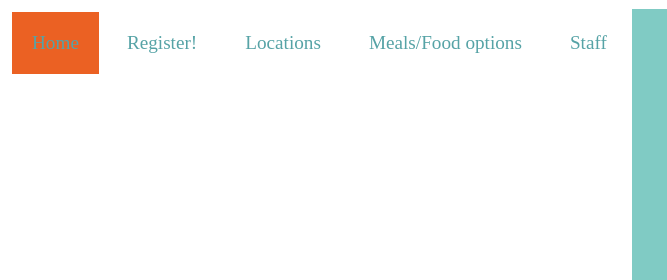
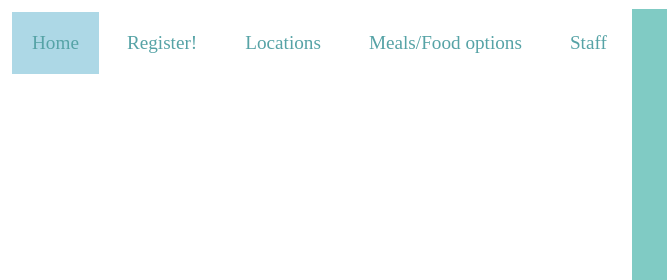
Before and after one commit to WVCS/index-liux5639, a plain HTML site: page final.html in a window 1280 px wide. In both pictures the pointer is over the item "Home". Shown: the top 280 px of the page, 0-667 px from the left. Drawn offline with Linux system fonts and the light colour scheme.

Commit message:
Update final.html

```diff
--- a/final.html
+++ b/final.html
@@ -123,7 +123,7 @@ a {
 }
 
 .nav:hover {
-  background-color: #EB6123;
+  background-color: #ADD8E6;
 }
 
   @media(max-width:950px){.gallery{float:none;}}
```
